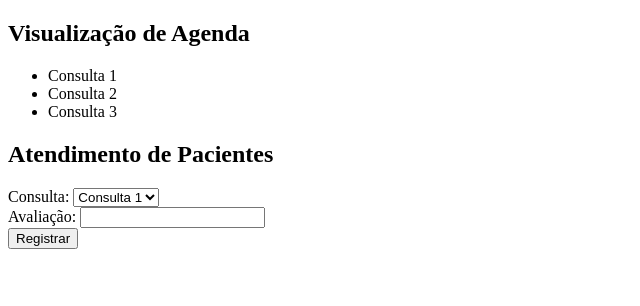
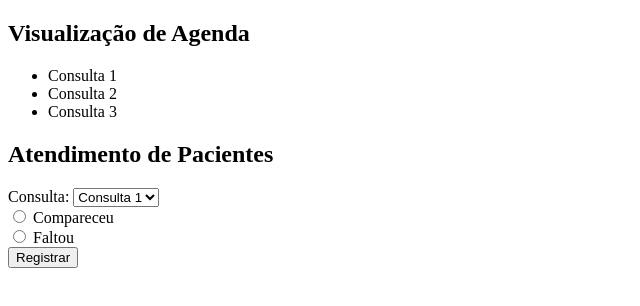
Before and after one commit to Joao-H-Moreira/atividadeVue, a plain HTML site: page profissionais.html in a window 1280 px wide. Shown: the whole page, without its empty margins (0-640 px from the left). Drawn offline with nearby package versions, Linux system fonts and the light colour scheme.

Commit message:
Add files via upload

```diff
--- a/profissionais.html
+++ b/profissionais.html
@@ -14,7 +14,7 @@
     </ul>
 
     <h2>Atendimento de Pacientes</h2>
-    <form id="form-atendimento-paciente">
+    <form id="atendimentoPaciente">
       <label for="consulta">Consulta:</label>
       <select id="consulta">
         <option value="1">Consulta 1</option>
@@ -22,12 +22,15 @@
         <option value="3">Consulta 3</option>
       </select>
       <br>
-      <label for="avaliacao">Avaliação:</label>
-      <input type="text" id="avaliacao">
+      <input type="radio" id="Compareceu" value="Compareceu" v-model="picked">
+      <label for="Compareceu">Compareceu</label>
       <br>
-      <button type="submit">Registrar</button>
+      <input type="radio" id="Faltou" value="Faltou" v-model="picked">
+      <label for="Faltou">Faltou</label>
+      <br>
     </form>
   </form>
+  <button  v-on:click="Registrar">Registrar</button>
   </div>
 
 </body>
--- a/profissionaismain.js
+++ b/profissionaismain.js
@@ -17,7 +17,9 @@ var profissionaisVue = new Vue({
   el: "#profissionaisVue",
   data: () => {
       return {
-          id: 0
+          atendimentoPaciente:{
+            consulta, avaliacao,
+          }
       }
   },
   methods: {
```
